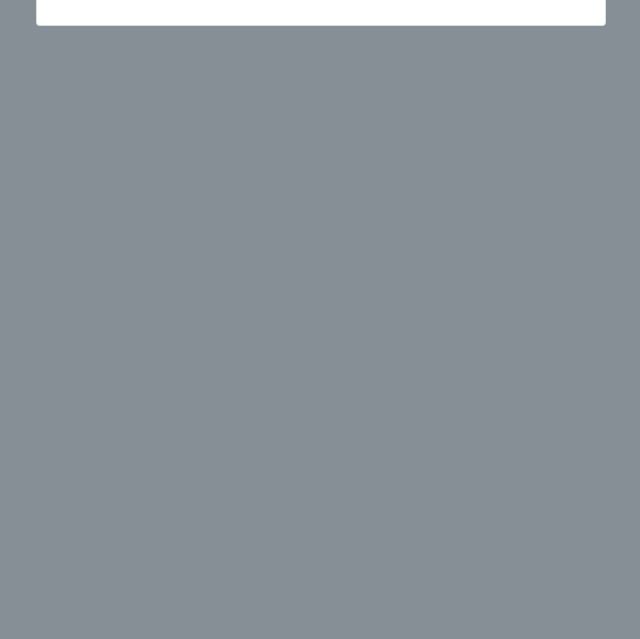
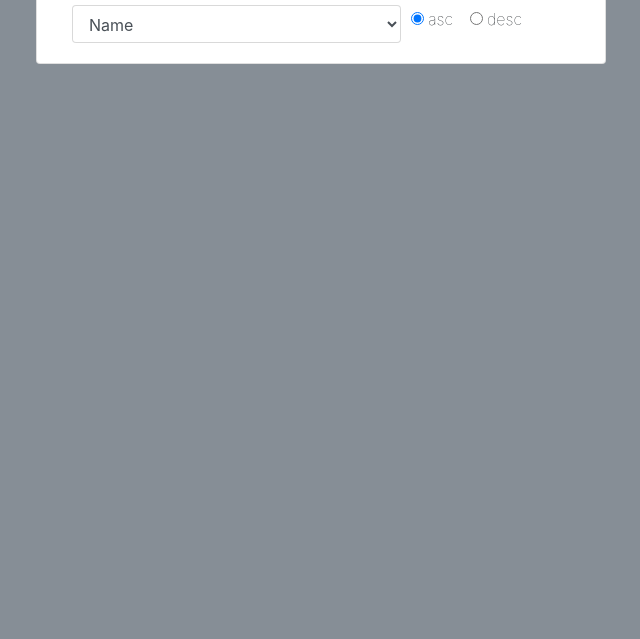
Before and after one commit to bruno78/artist-directory, a website: page builds/angular/index.html in a window 1280 px wide. Shown: the part 161-800 px from the top of the page, without its empty margins (319-959 px from the left). Drawn offline with Linux system fonts and the light colour scheme.

Commit message:
Add sorting box

```diff
--- a/builds/angular/index.html
+++ b/builds/angular/index.html
@@ -29,6 +29,26 @@
               </div><!-- col-12 -->
             </div><!-- form-row -->
 
+            <!-- SORT BOX -->
+            <div class="form-row">
+              <div class="col">
+                <select class="form-control form-control-inline mr-3 w-100"
+                ng-model="artistOrder">
+                  <option value="name">Name</option>
+                  <option value="reknown">Reknown</option>
+                </select>
+              </div><!-- col -->
+              <div class="col-5 col-md-4">
+                <div class="form-check form-check-inline">
+                  <label class="form-check-label"><input class="form-check-input" type="radio" name="direction" checked ng-model="direction"> asc</label>
+                </div><!-- form-check -->
+                <div class="form-check form-check-inline">
+                  <label class="form-check-label">
+                    <input class="form-check-input" type="radio" name="direction" value="reverse" ng-model="direction"> desc</label>
+                </div><!-- form-check -->
+              </div><!-- col-5 -->
+            </div><!-- form-row -->
+
           </div><!-- card-body -->
         </div><!-- col-12 -->
       </div><!-- row -->
@@ -39,7 +59,7 @@
       <div class="row justify-content-center">
         <div class="col-12 col-sm-9 col-md-7 col-lg-5">
           <ul class=" list-group d-flex" ng-if="query">
-            <li class="list-group-item" ng-repeat="artist in artists">
+            <li class="list-group-item" ng-repeat="artist in artists | filter: query | orderBy:artistOrder:direction">
 
                 <div class="media d-flex align-items-center">
                   <img class="rounded-circle mr-3"
--- a/builds/angular/js/app.js
+++ b/builds/angular/js/app.js
@@ -7,6 +7,7 @@ angular.
         $http.get('js/data.json')
             .then(function(response) {
                 $scope.artists = response.data;
+                $scope.artistOrder = 'name';
         });
 
 
```
